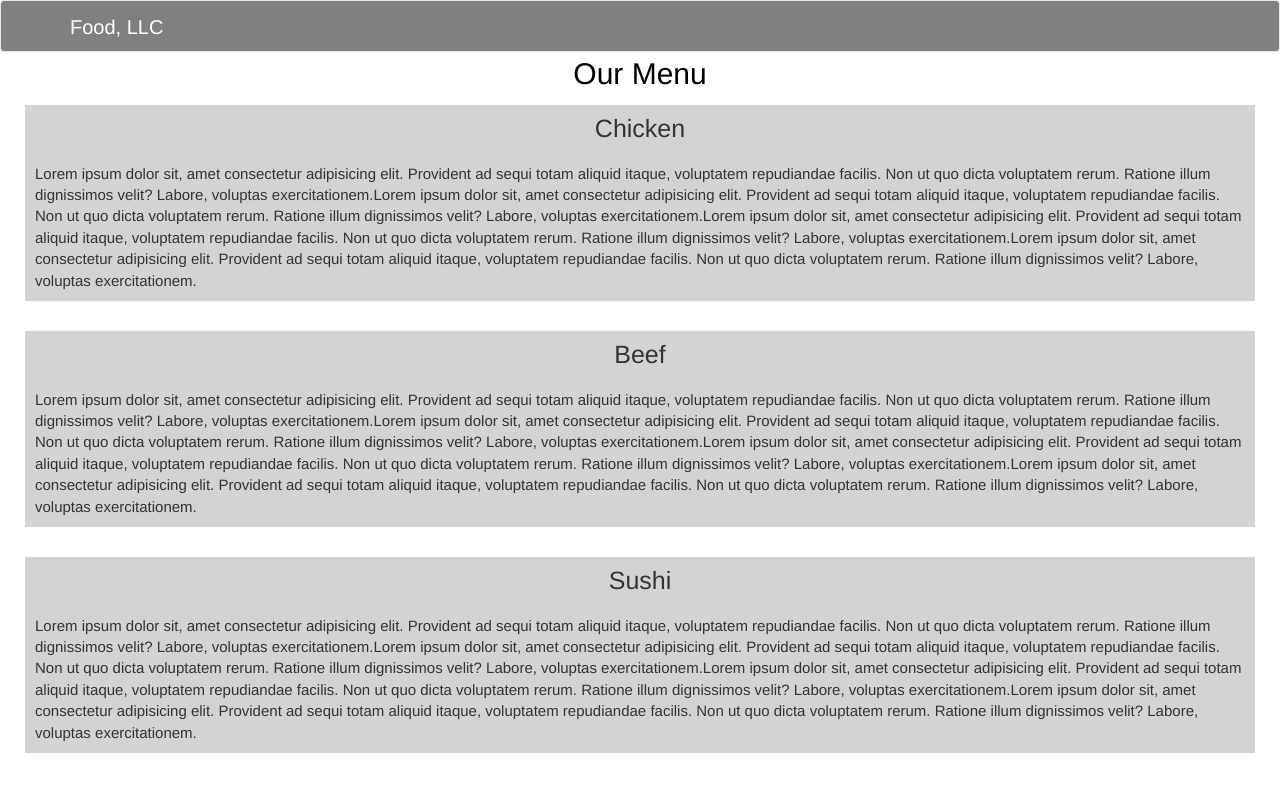
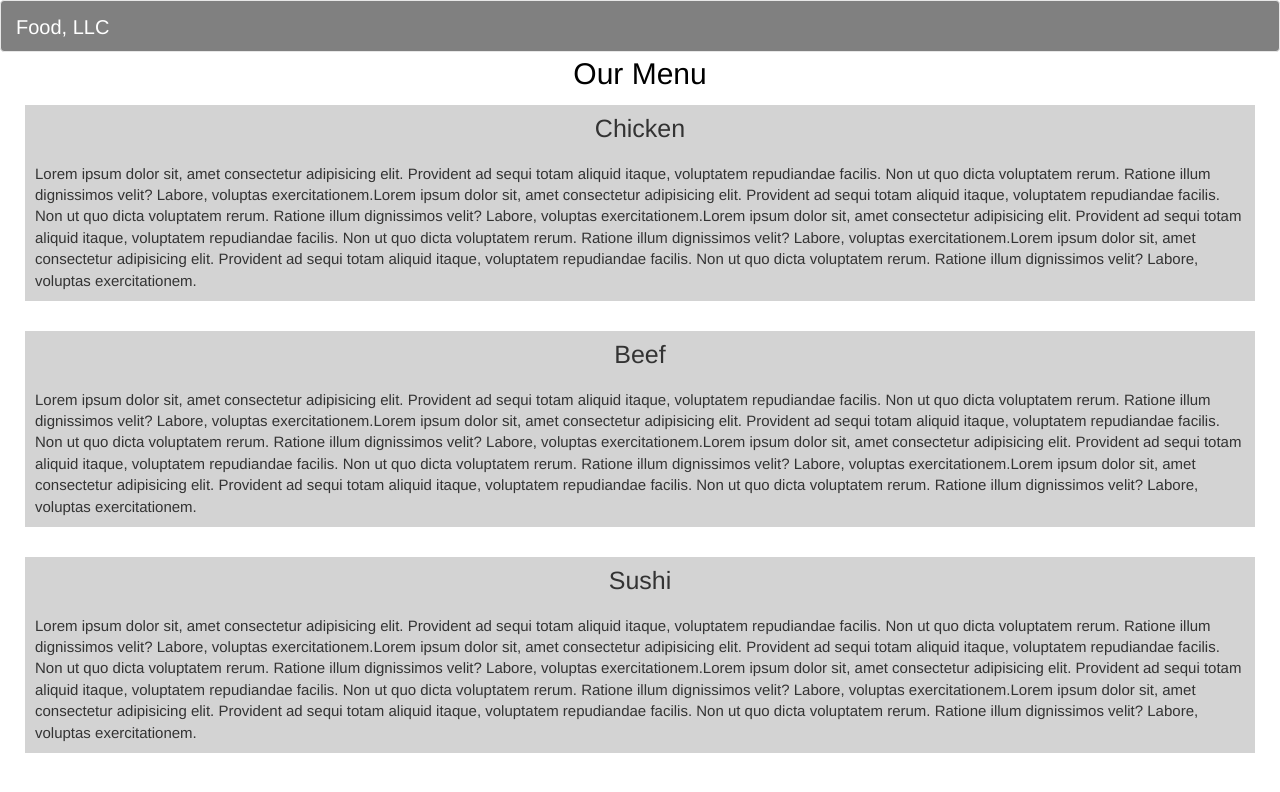
Before and after one commit to mortenfoght/mod3-assignment, a plain HTML site: page index.html in a window 1280 px wide. Drawn offline with Linux system fonts and the light colour scheme.

Commit message:
Update styles.css

```diff
--- a/CSS/styles.css
+++ b/CSS/styles.css
@@ -21,6 +21,9 @@ h3 {
 /* Body  */
 
 /* HEADER */
+#brand-item {
+  width: 100%;
+}
 .navbar {
   margin: 0;
   padding: 0;
```
